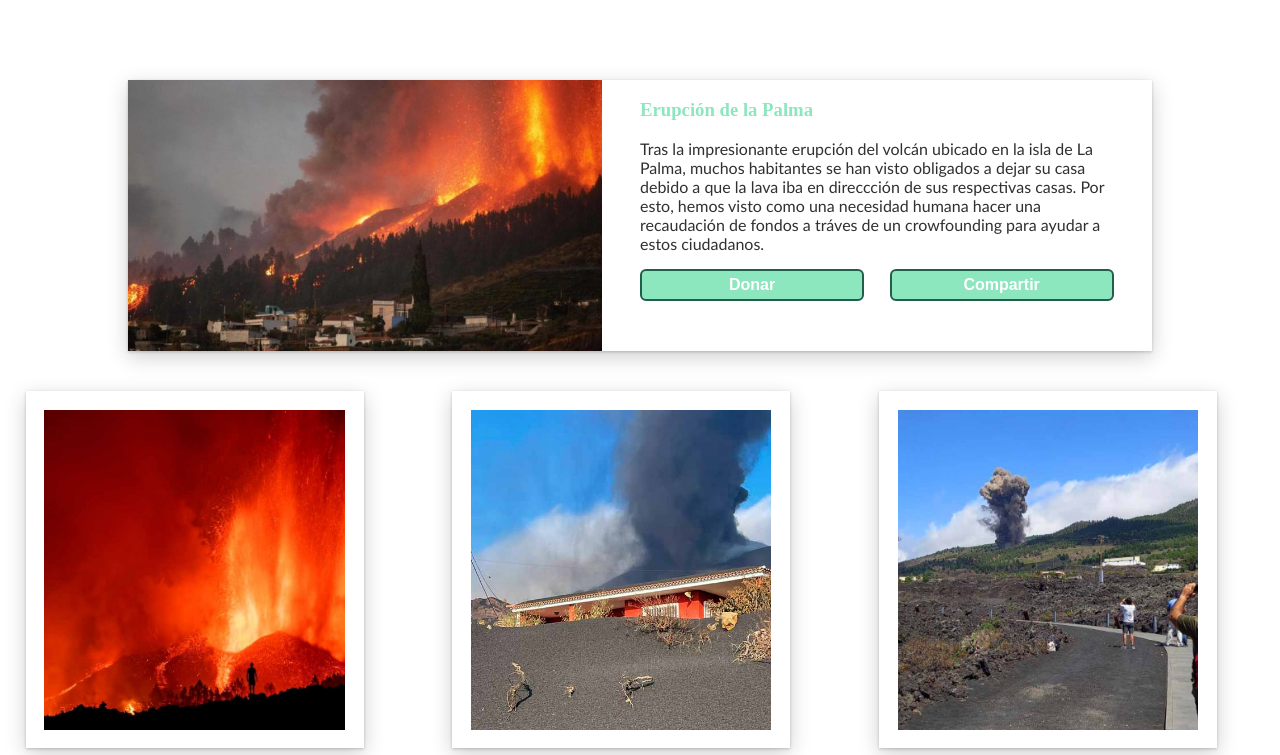
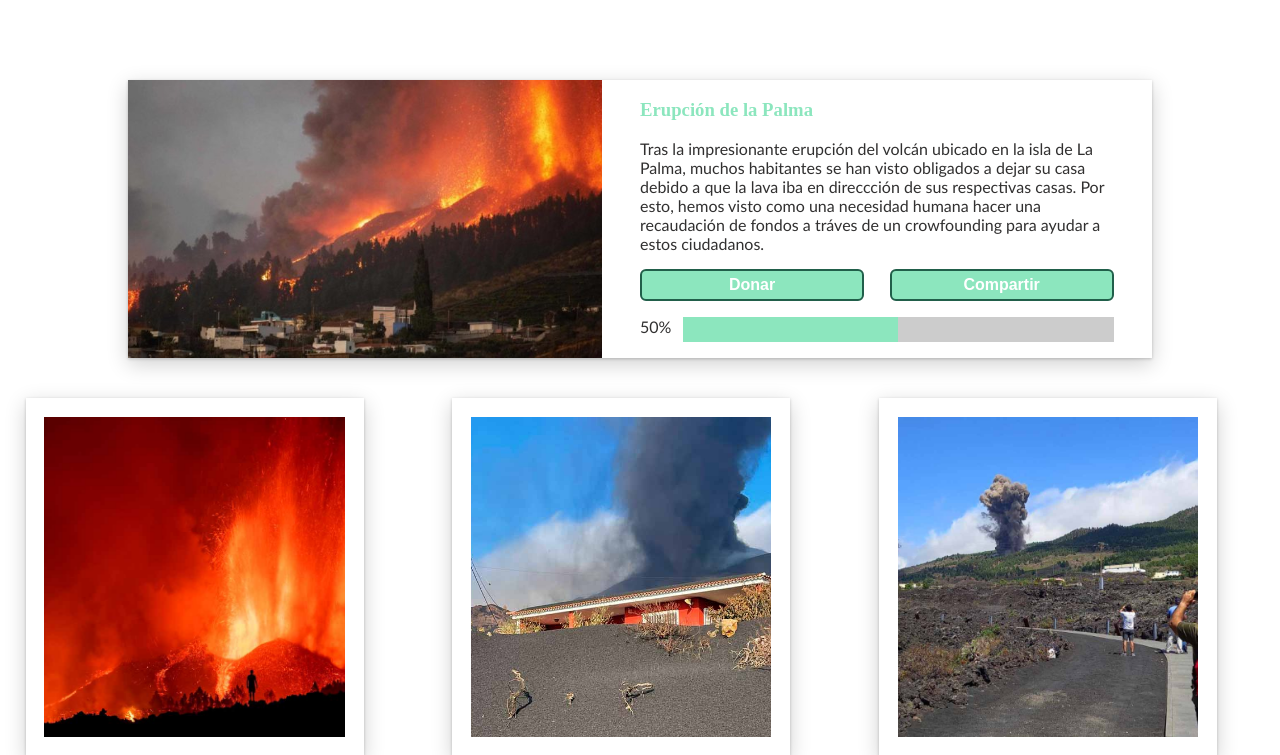
Before and after one commit to pgonzalezs1999/Web_de_crowdfunding, a PHP site: page /crowd1.html in a window 1280 px wide; the page is wider, and only the part inside the window is pictured. Shown: the part 254-1009 px from the top of that part. Run offline with PHP 8.4, Linux system fonts and the light colour scheme.

Commit message:
Arreglillos

```diff
--- a/crowdfunding_lp/crowd1.html
+++ b/crowdfunding_lp/crowd1.html
@@ -45,6 +45,13 @@
                 <button class="button" id="button_donar">Donar</button>
                 <button class="button" id="button_compar" >Compartir</button>
             </div>
+            <div class="dinero">
+                <p class="textoPorcentaje">50%</p>
+                <div class="barraProgreso">
+                    <div class="porcentaje"></div>
+                </div>
+            </div>
+
         </div>
     </div>
 
--- a/crowdfunding_lp/css/styleIndex.css
+++ b/crowdfunding_lp/css/styleIndex.css
@@ -42,7 +42,7 @@ h2
 
 .navPrincipal a
 {
-    padding: 20vh 3vw;
+    padding: 3vw;
     color: black;
     text-decoration: none;
 }
--- a/crowdfunding_lp/css/style_crowd1.css
+++ b/crowdfunding_lp/css/style_crowd1.css
@@ -15,9 +15,6 @@ body{
 }
 header{
     margin-bottom: 5vh;
-
-
-
 }
 .logo{
     flex:2;
@@ -25,7 +22,33 @@ header{
     padding-top: 2vh;
     margin: left 10vw; ;
     align-self: flex-start;
+}
 
+.dinero
+{
+    display: flex;
+}
+
+.textoPorcentaje
+{
+    flex: 1;
+}
+
+.barraProgreso
+{
+    flex: 10;
+    width: 100%;
+    height: 25px;
+    margin-top: 2vh;
+    margin-bottom: 2vh;
+    background-color: #CCCCCC;
+}
+
+.porcentaje
+{
+    width: 50%;
+    height: 25px;
+    background-color: var(--nuestroColor);
 }
 
 .texto_header{
@@ -94,6 +117,7 @@ header{
 .columnas_informacion img{
     height: 100%;
     width: 100%;
+    object-fit: cover;
 }
 
 /*Layout de los botones de donación*/
```
Also changed, not shown: crowdfunding_lp/index.html (+8 -8 lines), crowdfunding_lp/images/coming_soon.jpg (added).
